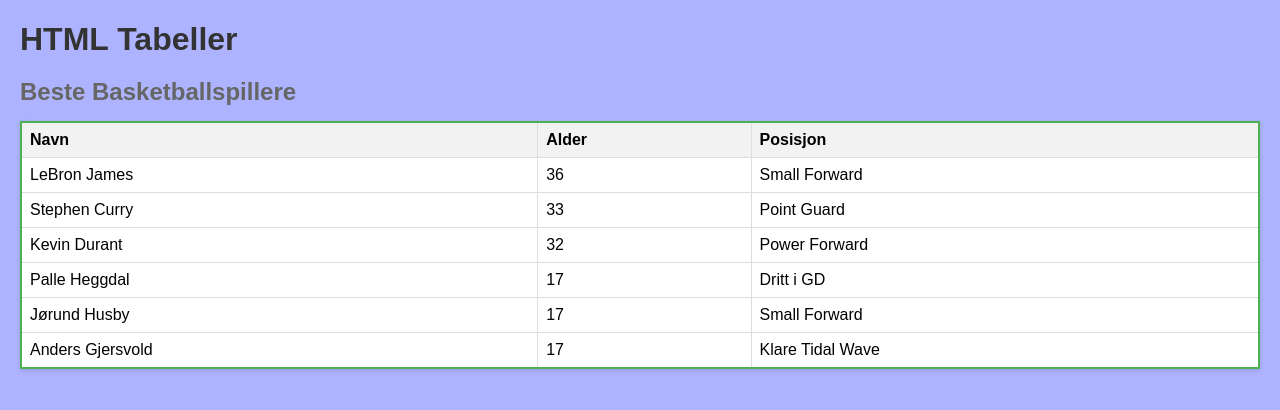
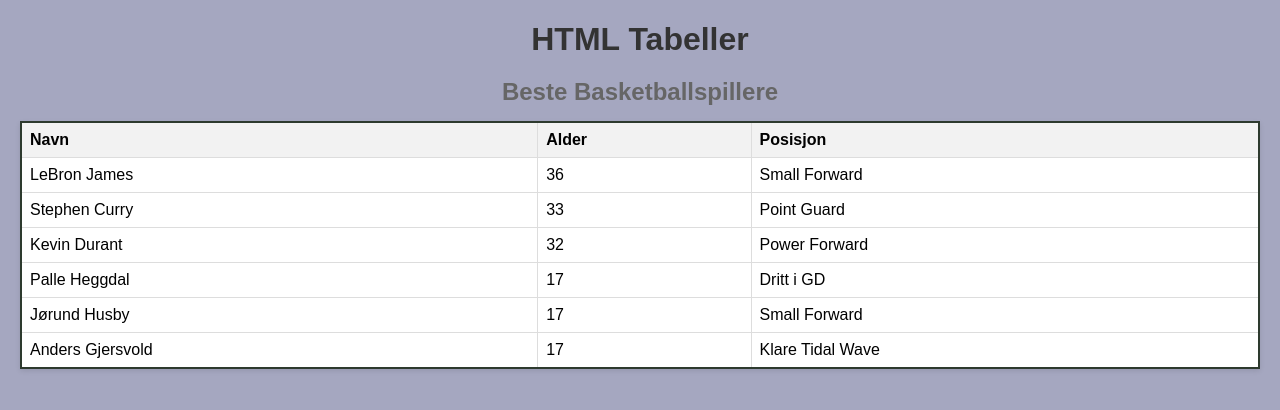
Before and after one commit to Springo2008/Projects, a plain HTML site: page web-9/html/index.html in a window 1280 px wide. Drawn offline with Linux system fonts and the light colour scheme.

Commit message:
small edit

```diff
--- a/web-9/css/style.css
+++ b/web-9/css/style.css
@@ -1,7 +1,7 @@
 body {
     font-family: Arial, sans-serif;
     margin: 20px;
-    background-color: #adb3fe;
+    background-color: #a5a7c0;
 }
 
 table {
@@ -27,13 +27,15 @@
 h1 {
     color: #333;
     margin-bottom: 20px;
+    text-align: center;
 
 }
 
 h2 {
     color: #666;
     margin-bottom: 15px;
+    text-align: center;
 }
 table {
-    border: 2px solid #4CAF50;
+    border: 2px solid #2d3a2e;
 }
```
